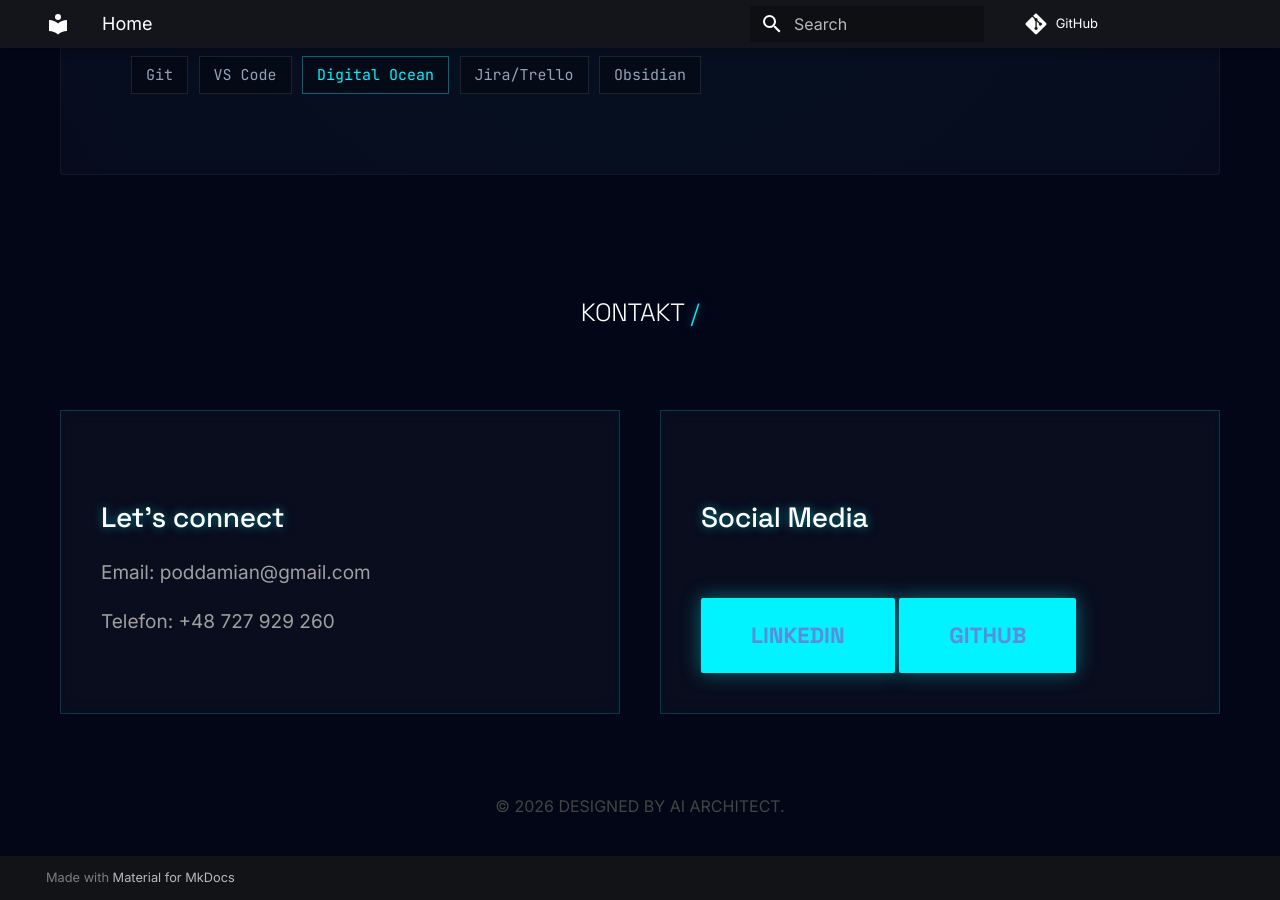
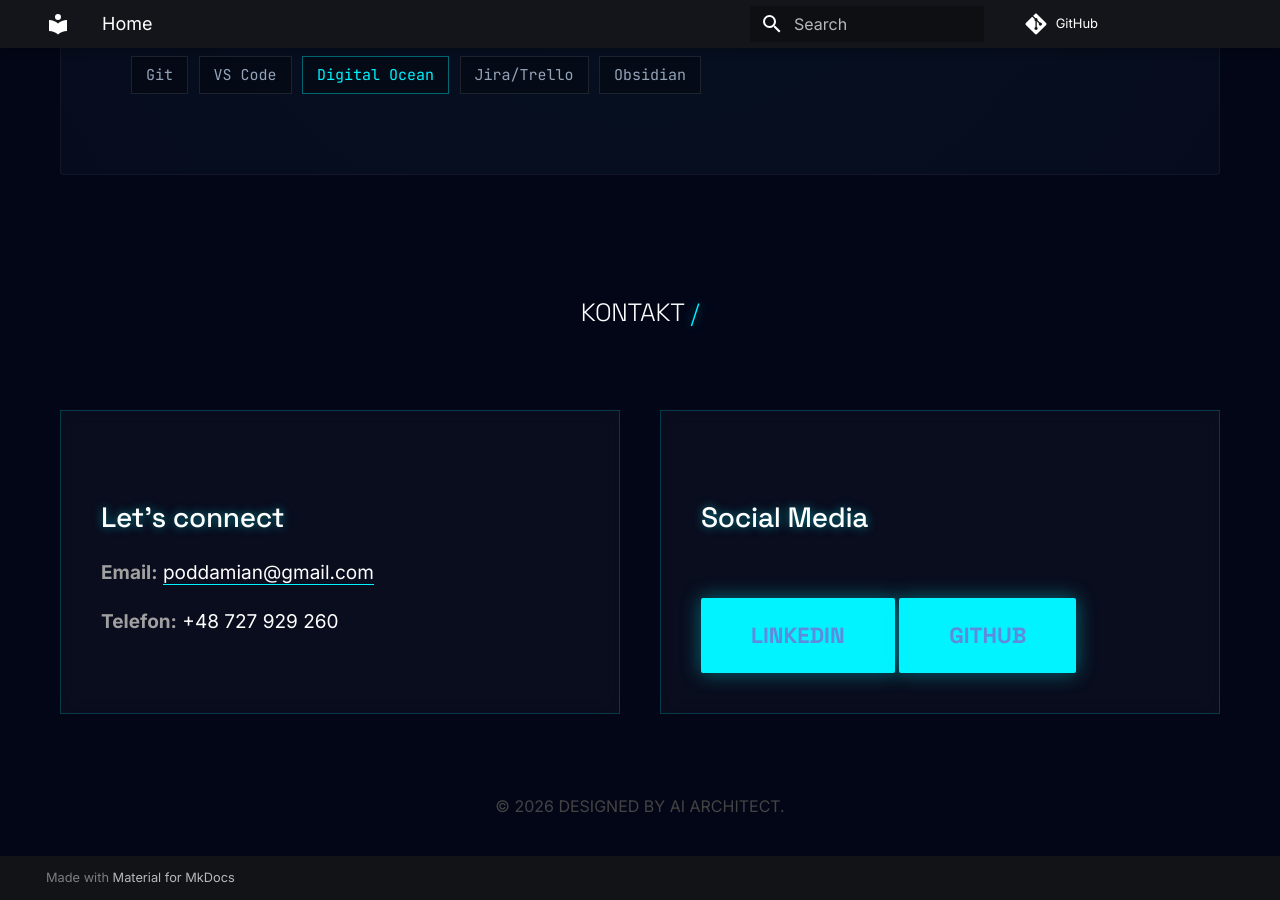
Before and after one commit to damianpod/portfolio-ai, an MkDocs documentation site: the page built from docs/index.md, in a window 1280 px wide and 900 px high, scrolled down 3910 px. Built offline with MkDocs 1.6.1 and Material for MkDocs 9.7.7, drawn with Linux system fonts in a browser that asks for light colours; comment, search, counter and statistics services are not loaded.

Commit message:
Fix: mailto from email

```diff
--- a/docs/index.md
+++ b/docs/index.md
@@ -171,14 +171,24 @@
     </div>
 </div>
 
-        <div id="kontakt" class="footer-section">
-            <h2 class="section-title">KONTAKT <span class="neon-text">/</span></h2>
-            <div class="grid-cols-2">
-                <div class="glass-card cyan-border">
-                    <h3 class="neon-text">Let's connect</h3>
-                    <p>Email: poddamian@gmail.com</p>
-                    <p>Telefon: +48 727 929 260</p>
-                </div>
+       <div id="kontakt" class="footer-section">
+    <h2 class="section-title">KONTAKT <span class="neon-text">/</span></h2>
+    <div class="grid-cols-2">
+        <div class="glass-card cyan-border">
+            <h3 class="neon-text">Let's connect</h3>
+            <p>
+                <strong>Email:</strong>
+                <a href="mailto:poddamian@gmail.com?subject=Zapytanie o współpracę" style="color: #fff; text-decoration: none; border-bottom: 1px solid var(--neon-cyan);">
+                    poddamian@gmail.com
+                </a>
+            </p>
+            <p>
+                <strong>Telefon:</strong>
+                <a href="tel:+48727929260" style="color: #fff; text-decoration: none;">
+                    +48 727 929 260
+                </a>
+            </p>
+        </div>
                 <div class="glass-card white-border">
                     <h3 class="neon-text">Social Media</h3>
                     <div class="social-links">
```
